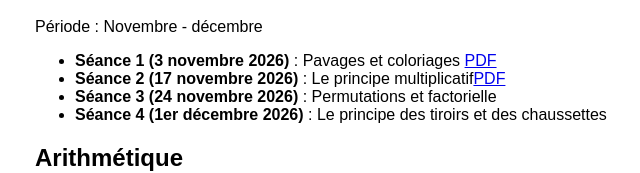
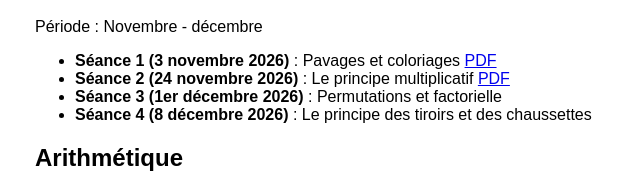
Before and after one commit to AdrienFines/CPES-2026-2027, a plain HTML site: page index.html in a window 1280 px wide. Shown: the part 120-293 px from the top of the page, without its empty margins (205-845 px from the left). Drawn offline with Linux system fonts and the light colour scheme.

Commit message:
Mise à jour planning 24 novembre 2026

```diff
--- a/index.html
+++ b/index.html
@@ -19,9 +19,9 @@
       <p class="periode"> Période : Novembre - décembre</p>
       <ul>
         <li><strong>Séance 1 (3 novembre 2026)</strong> : Pavages et coloriages <a href="coloriages.pdf">PDF</a></li>
-        <li><strong>Séance 2 (17 novembre 2026)</strong> : Le principe multiplicatif<a href="principemultiplicatif.pdf">PDF</a></li>
-        <li><strong>Séance 3 (24 novembre 2026)</strong> : Permutations et factorielle</li>
-        <li><strong>Séance 4 (1er décembre 2026)</strong> : Le principe des tiroirs et des chaussettes</li>
+        <li><strong>Séance 2 (24 novembre 2026)</strong> : Le principe multiplicatif <a href="principemultiplicatif.pdf">PDF</a></li>
+        <li><strong>Séance 3 (1er décembre 2026)</strong> : Permutations et factorielle</li>
+        <li><strong>Séance 4 (8 décembre 2026)</strong> : Le principe des tiroirs et des chaussettes</li>
       </ul>
     </section>
 
```
